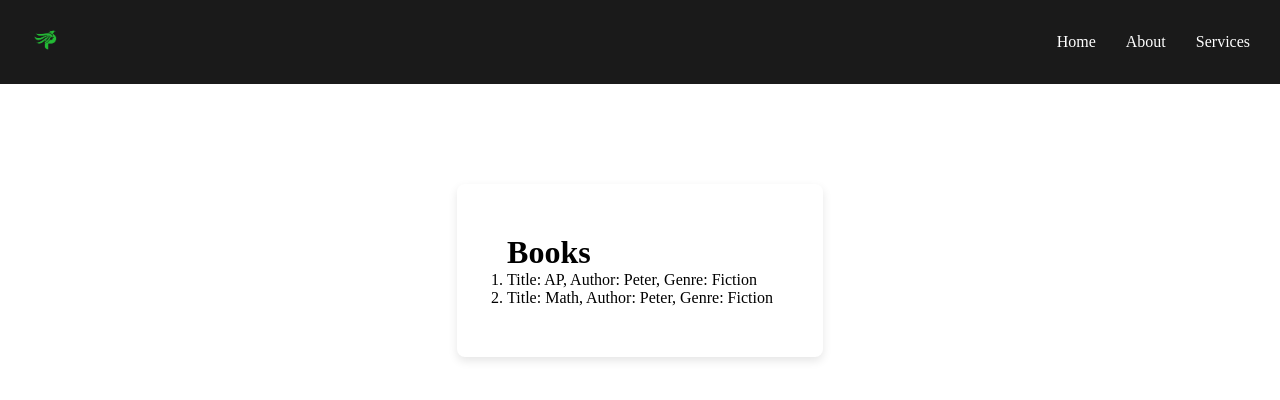
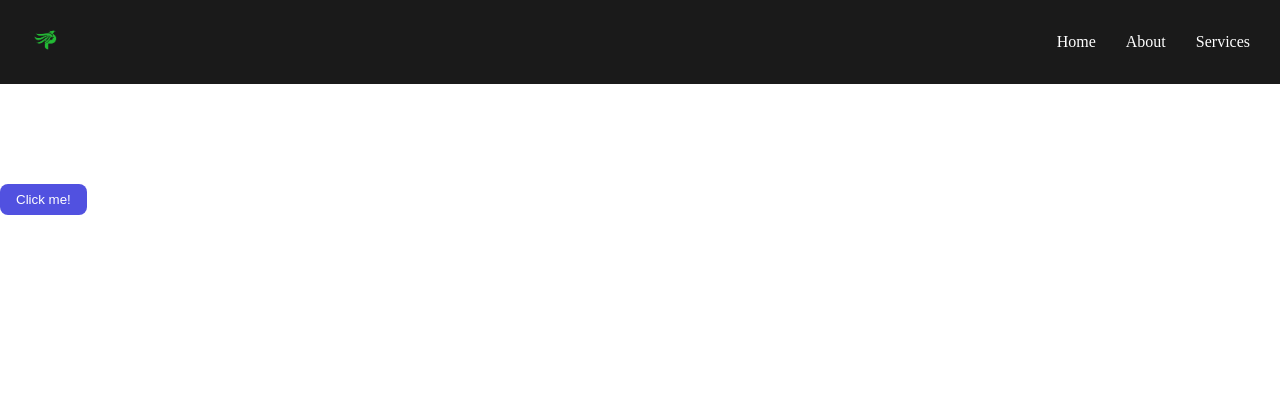
Before and after one commit to peterGwapo29/React, a React (Vite) app in the folder my-react-app/: page / in a window 1280 px wide. Shown: the top 400 px of the page. Built offline with nearby package versions, Linux system fonts and the light colour scheme.

Commit message:
learning onlclick, doubleclick

```diff
--- a/my-react-app/src/App.jsx
+++ b/my-react-app/src/App.jsx
@@ -1,11 +1,13 @@
 import Header from './Header.jsx'
-import Student from './Student.jsx'
+// import Student from './Student.jsx'
+import Button from './Button.jsx'
 
 function App() {
   return(
     <>
       <Header/>
-      <Student/>
+      {/* <Student/> */}
+      <Button/>
 
 
     </>
--- /dev/null
+++ b/my-react-app/src/Button.jsx
@@ -0,0 +1,26 @@
+
+
+
+function Button(){
+
+    const btn = document.querySelector('.btn');
+    const handClick = () => {
+        if(btn.textContent === 'Click me!'){
+            btn.textContent = 'Clicked!';
+            btn.classList.add('clicked');
+            btn.style.backgroundColor = 'Green';
+        }else{
+            btn.textContent = 'Click me!';
+            btn.style.backgroundColor = 'rgb(81, 81, 224)';
+        }
+    }
+
+
+    return (
+        <>
+        <button className="btn" onClick={handClick}>Click me!</button>
+        </>
+    );
+}
+
+export default Button
--- a/my-react-app/src/index.css
+++ b/my-react-app/src/index.css
@@ -81,3 +81,12 @@ header {
   border-radius: 8px;
   box-shadow: 0 4px 10px rgba(0, 0, 0, 0.1);
 }
+
+.btn{
+  background-color: rgb(81, 81, 224);
+  color: white;
+  border:  none;
+  padding: 8px 16px;
+  border-radius: 8px;
+  cursor: pointer;
+}
```
